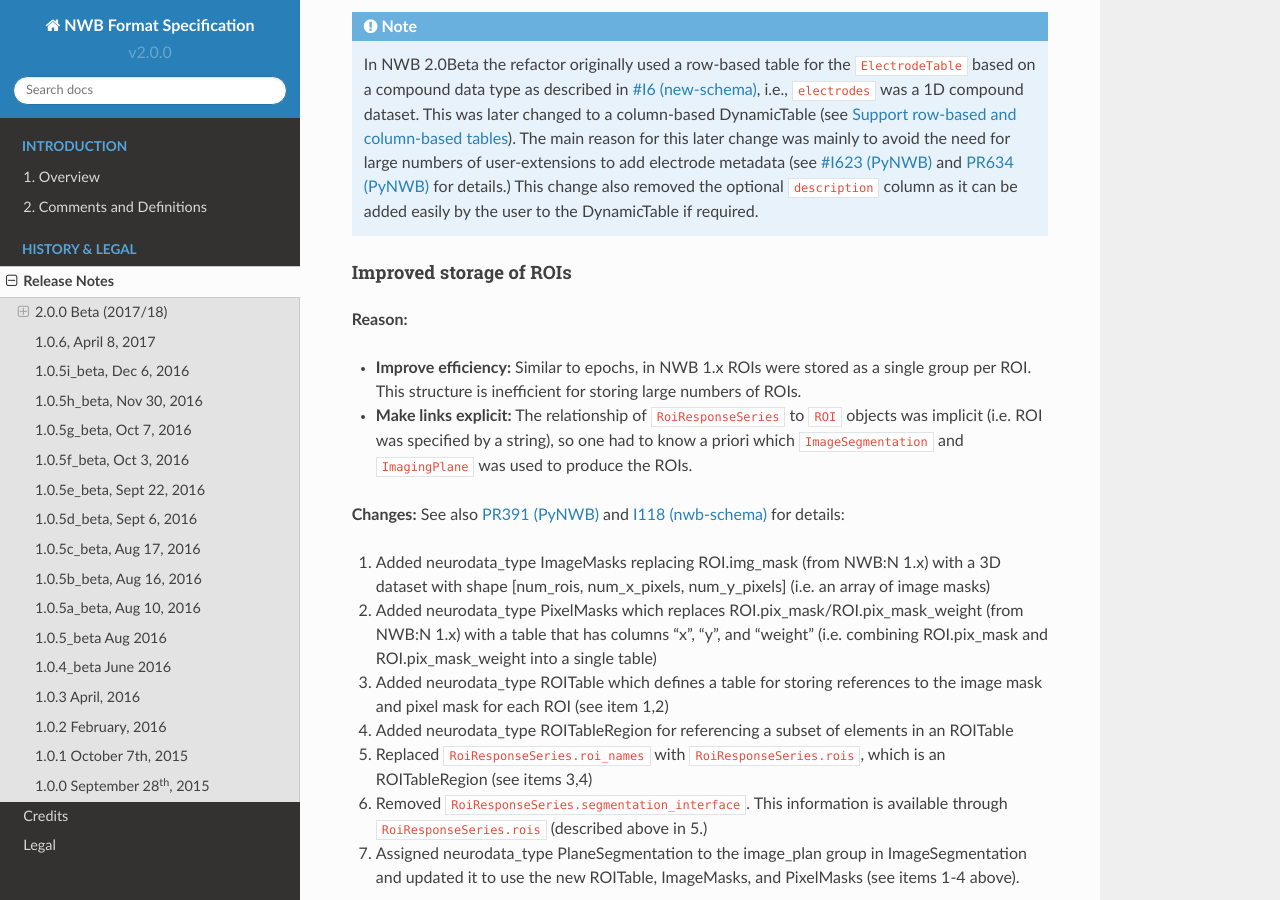
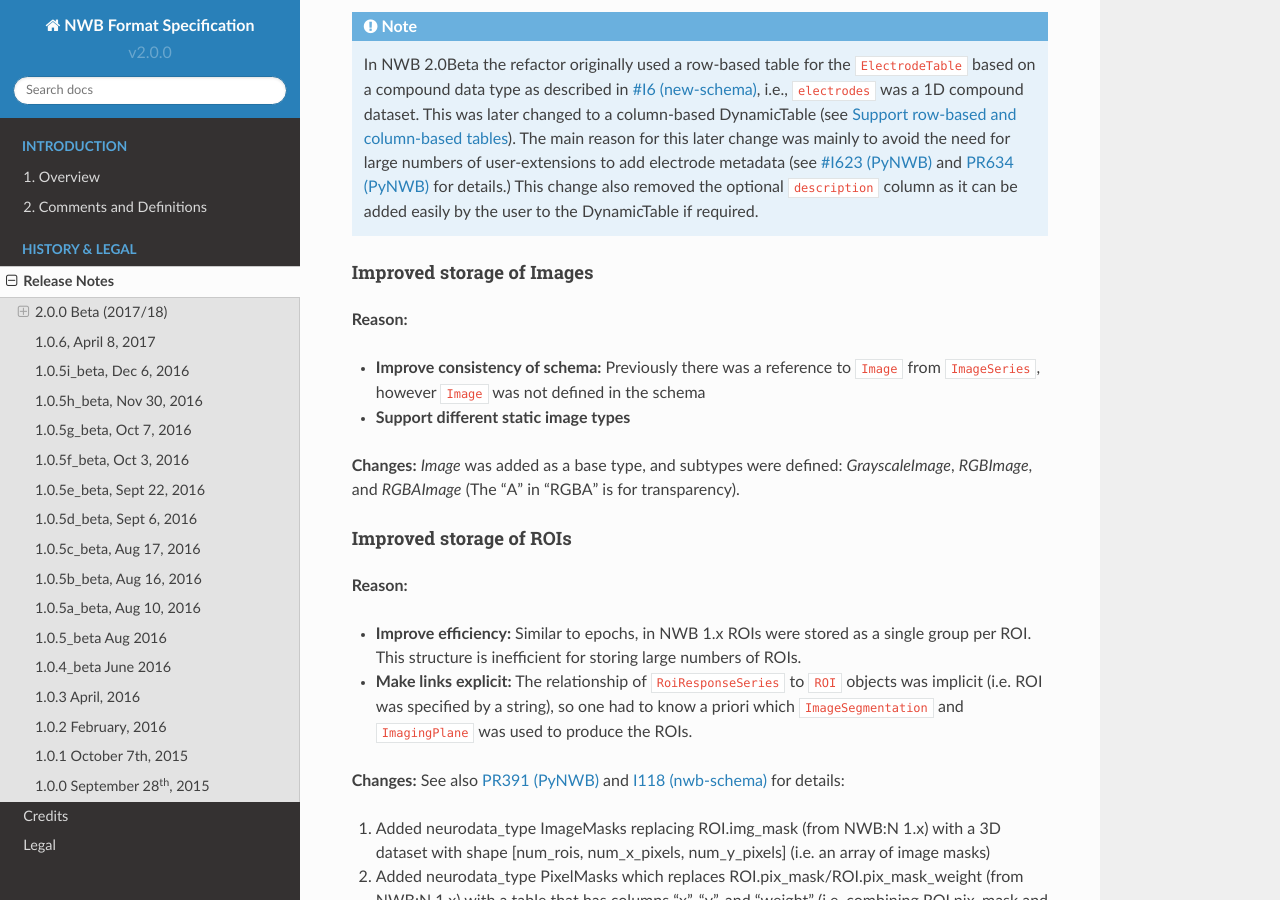
Before and after one commit to NeurodataWithoutBorders/nwb-schema, a Sphinx documentation site: the page built from docs/format/source/format_release_notes.rst, in a window 1280 px wide and 900 px high, scrolled down 4054 px. Built offline with Sphinx 7.4.7 and the Read the Docs theme 2.0.0, drawn with Linux system fonts in a browser that asks for light colours.

Commit message:
add image, GrayscaleImage, RGBImage, RGBAImage

```diff
--- a/docs/format/source/format_release_notes.rst
+++ b/docs/format/source/format_release_notes.rst
@@ -184,6 +184,16 @@ The main ``/general/extracellular_ephys group`` then contained in addition the f
     also removed the optional ``description`` column as it can be added easily by the user to the
     :ref:`DynamicTable <sec-DynamicTable>` if required.
 
+
+Improved storage of Images
+""""""""""""""""""""""""""
+
+**Reason:**
+
+* **Improve consistency of schema:** Previously there was a reference to ``Image`` from ``ImageSeries``, however ``Image`` was not defined in the schema
+* **Support different static image types**
+
+**Changes:** `Image` was added as a base type, and subtypes were defined: `GrayscaleImage`, `RGBImage`, and `RGBAImage` (The "A" in "RGBA" is for transparency).
 
 
 Improved storage of ROIs
```
